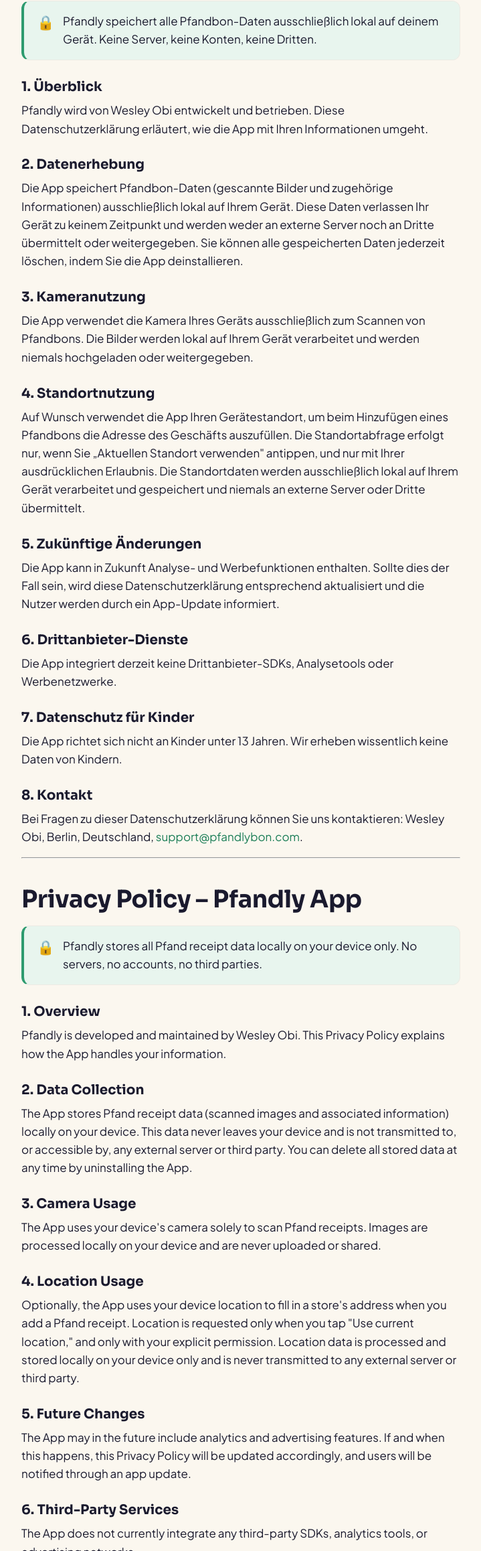
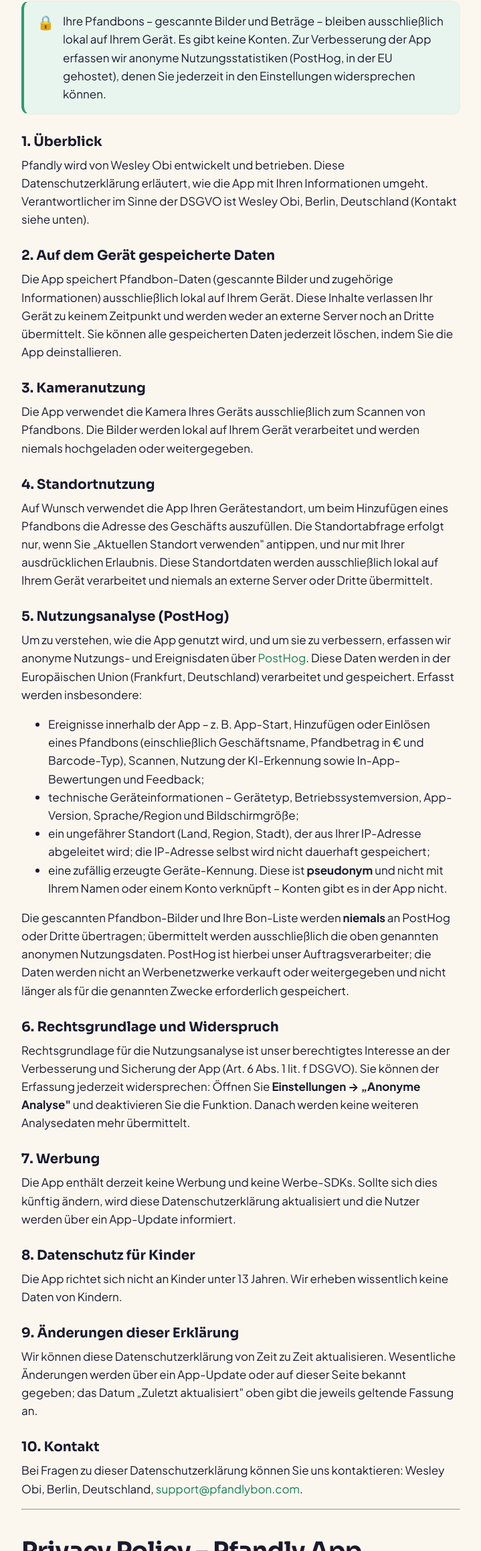
Before and after one commit to W3sley0Bi/pfandlybon, a plain HTML site: page privacy.html in a window 1280 px wide. Shown: the part 484-2800 px from the top of the page at 67% size, without its empty margins (280-999 px from the left). Drawn offline with Linux system fonts and the light colour scheme.

Commit message:
feat: update privacy policy to include PostHog analytics and user opt-out option

```diff
--- a/privacy.html
+++ b/privacy.html
@@ -4,7 +4,7 @@
 <meta charset="utf-8">
 <meta name="viewport" content="width=device-width, initial-scale=1">
 <title>Privacy Policy — Pfandly</title>
-<meta name="description" content="Pfandly Privacy Policy / Datenschutzerklärung. Your Pfand data stays on your device — no account, no servers, no third parties.">
+<meta name="description" content="Pfandly Privacy Policy / Datenschutzerklärung. Your Pfand receipts stay on your device. We collect anonymous usage analytics (PostHog, EU-hosted) to improve the app — opt out anytime.">
 <link rel="icon" href="assets/img/favicon.png">
 <link rel="stylesheet" href="assets/css/styles.css">
 <script src="assets/js/site.js"></script>
@@ -34,7 +34,7 @@
 
 <main class="container prose section">
   <h1>Privacy Policy</h1>
-  <p class="muted">Last updated: May 30, 2026</p>
+  <p class="muted">Last updated: June 6, 2026</p>
 
   <nav class="langbar">
     <a href="privacy.html#de" class="is-active">🇩🇪 Deutsch</a>
@@ -47,31 +47,44 @@
 
     <div class="callout callout--green">
       <span class="callout__icon">🔒</span>
-      <div>Pfandly speichert alle Pfandbon-Daten ausschließlich lokal auf deinem Gerät. Keine Server, keine Konten, keine Dritten.</div>
+      <div>Ihre Pfandbons – gescannte Bilder und Beträge – bleiben ausschließlich lokal auf Ihrem Gerät. Es gibt keine Konten. Zur Verbesserung der App erfassen wir anonyme Nutzungsstatistiken (PostHog, in der EU gehostet), denen Sie jederzeit in den Einstellungen widersprechen können.</div>
     </div>
 
     <h3>1. Überblick</h3>
-    <p>Pfandly wird von Wesley Obi entwickelt und betrieben. Diese Datenschutzerklärung erläutert, wie die App mit Ihren Informationen umgeht.</p>
+    <p>Pfandly wird von Wesley Obi entwickelt und betrieben. Diese Datenschutzerklärung erläutert, wie die App mit Ihren Informationen umgeht. Verantwortlicher im Sinne der DSGVO ist Wesley Obi, Berlin, Deutschland (Kontakt siehe unten).</p>
 
-    <h3>2. Datenerhebung</h3>
-    <p>Die App speichert Pfandbon-Daten (gescannte Bilder und zugehörige Informationen) ausschließlich lokal auf Ihrem Gerät. Diese Daten verlassen Ihr Gerät zu keinem Zeitpunkt und werden weder an externe Server noch an Dritte übermittelt oder weitergegeben. Sie können alle gespeicherten Daten jederzeit löschen, indem Sie die App deinstallieren.</p>
+    <h3>2. Auf dem Gerät gespeicherte Daten</h3>
+    <p>Die App speichert Pfandbon-Daten (gescannte Bilder und zugehörige Informationen) ausschließlich lokal auf Ihrem Gerät. Diese Inhalte verlassen Ihr Gerät zu keinem Zeitpunkt und werden weder an externe Server noch an Dritte übermittelt. Sie können alle gespeicherten Daten jederzeit löschen, indem Sie die App deinstallieren.</p>
 
     <h3>3. Kameranutzung</h3>
     <p>Die App verwendet die Kamera Ihres Geräts ausschließlich zum Scannen von Pfandbons. Die Bilder werden lokal auf Ihrem Gerät verarbeitet und werden niemals hochgeladen oder weitergegeben.</p>
 
     <h3>4. Standortnutzung</h3>
-    <p>Auf Wunsch verwendet die App Ihren Gerätestandort, um beim Hinzufügen eines Pfandbons die Adresse des Geschäfts auszufüllen. Die Standortabfrage erfolgt nur, wenn Sie „Aktuellen Standort verwenden" antippen, und nur mit Ihrer ausdrücklichen Erlaubnis. Die Standortdaten werden ausschließlich lokal auf Ihrem Gerät verarbeitet und gespeichert und niemals an externe Server oder Dritte übermittelt.</p>
+    <p>Auf Wunsch verwendet die App Ihren Gerätestandort, um beim Hinzufügen eines Pfandbons die Adresse des Geschäfts auszufüllen. Die Standortabfrage erfolgt nur, wenn Sie „Aktuellen Standort verwenden" antippen, und nur mit Ihrer ausdrücklichen Erlaubnis. Diese Standortdaten werden ausschließlich lokal auf Ihrem Gerät verarbeitet und niemals an externe Server oder Dritte übermittelt.</p>
 
-    <h3>5. Zukünftige Änderungen</h3>
-    <p>Die App kann in Zukunft Analyse- und Werbefunktionen enthalten. Sollte dies der Fall sein, wird diese Datenschutzerklärung entsprechend aktualisiert und die Nutzer werden durch ein App-Update informiert.</p>
+    <h3>5. Nutzungsanalyse (PostHog)</h3>
+    <p>Um zu verstehen, wie die App genutzt wird, und um sie zu verbessern, erfassen wir anonyme Nutzungs- und Ereignisdaten über <a href="https://posthog.com" rel="noopener" target="_blank">PostHog</a>. Diese Daten werden in der Europäischen Union (Frankfurt, Deutschland) verarbeitet und gespeichert. Erfasst werden insbesondere:</p>
+    <ul>
+      <li>Ereignisse innerhalb der App – z. B. App-Start, Hinzufügen oder Einlösen eines Pfandbons (einschließlich Geschäftsname, Pfandbetrag in € und Barcode-Typ), Scannen, Nutzung der KI-Erkennung sowie In-App-Bewertungen und Feedback;</li>
+      <li>technische Geräteinformationen – Gerätetyp, Betriebssystemversion, App-Version, Sprache/Region und Bildschirmgröße;</li>
+      <li>ein ungefährer Standort (Land, Region, Stadt), der aus Ihrer IP-Adresse abgeleitet wird; die IP-Adresse selbst wird nicht dauerhaft gespeichert;</li>
+      <li>eine zufällig erzeugte Geräte-Kennung. Diese ist <strong>pseudonym</strong> und nicht mit Ihrem Namen oder einem Konto verknüpft – Konten gibt es in der App nicht.</li>
+    </ul>
+    <p>Die gescannten Pfandbon-Bilder und Ihre Bon-Liste werden <strong>niemals</strong> an PostHog oder Dritte übertragen; übermittelt werden ausschließlich die oben genannten anonymen Nutzungsdaten. PostHog ist hierbei unser Auftragsverarbeiter; die Daten werden nicht an Werbenetzwerke verkauft oder weitergegeben und nicht länger als für die genannten Zwecke erforderlich gespeichert.</p>
 
-    <h3>6. Drittanbieter-Dienste</h3>
-    <p>Die App integriert derzeit keine Drittanbieter-SDKs, Analysetools oder Werbenetzwerke.</p>
+    <h3>6. Rechtsgrundlage und Widerspruch</h3>
+    <p>Rechtsgrundlage für die Nutzungsanalyse ist unser berechtigtes Interesse an der Verbesserung und Sicherung der App (Art. 6 Abs. 1 lit. f DSGVO). Sie können der Erfassung jederzeit widersprechen: Öffnen Sie <strong>Einstellungen → „Anonyme Analyse"</strong> und deaktivieren Sie die Funktion. Danach werden keine weiteren Analysedaten mehr übermittelt.</p>
 
-    <h3>7. Datenschutz für Kinder</h3>
+    <h3>7. Werbung</h3>
+    <p>Die App enthält derzeit keine Werbung und keine Werbe-SDKs. Sollte sich dies künftig ändern, wird diese Datenschutzerklärung aktualisiert und die Nutzer werden über ein App-Update informiert.</p>
+
+    <h3>8. Datenschutz für Kinder</h3>
     <p>Die App richtet sich nicht an Kinder unter 13 Jahren. Wir erheben wissentlich keine Daten von Kindern.</p>
 
-    <h3>8. Kontakt</h3>
+    <h3>9. Änderungen dieser Erklärung</h3>
+    <p>Wir können diese Datenschutzerklärung von Zeit zu Zeit aktualisieren. Wesentliche Änderungen werden über ein App-Update oder auf dieser Seite bekannt gegeben; das Datum „Zuletzt aktualisiert" oben gibt die jeweils geltende Fassung an.</p>
+
+    <h3>10. Kontakt</h3>
     <p>Bei Fragen zu dieser Datenschutzerklärung können Sie uns kontaktieren: Wesley Obi, Berlin, Deutschland, <a href="mailto:support@pfandlybon.com">support@pfandlybon.com</a>.</p>
   </section>
 
@@ -83,31 +96,44 @@
 
     <div class="callout callout--green">
       <span class="callout__icon">🔒</span>
-      <div>Pfandly stores all Pfand receipt data locally on your device only. No servers, no accounts, no third parties.</div>
+      <div>Your Pfand receipts — scanned images and amounts — stay on your device only. There are no accounts. To improve the app we collect anonymous usage analytics (PostHog, hosted in the EU), which you can opt out of anytime in Settings.</div>
     </div>
 
     <h3>1. Overview</h3>
-    <p>Pfandly is developed and maintained by Wesley Obi. This Privacy Policy explains how the App handles your information.</p>
+    <p>Pfandly is developed and maintained by Wesley Obi. This Privacy Policy explains how the App handles your information. The data controller under the GDPR is Wesley Obi, Berlin, Germany (contact below).</p>
 
-    <h3>2. Data Collection</h3>
-    <p>The App stores Pfand receipt data (scanned images and associated information) locally on your device. This data never leaves your device and is not transmitted to, or accessible by, any external server or third party. You can delete all stored data at any time by uninstalling the App.</p>
+    <h3>2. Data Stored on Your Device</h3>
+    <p>The App stores Pfand receipt data (scanned images and associated information) locally on your device. This content never leaves your device and is not transmitted to, or accessible by, any external server or third party. You can delete all stored data at any time by uninstalling the App.</p>
 
     <h3>3. Camera Usage</h3>
     <p>The App uses your device's camera solely to scan Pfand receipts. Images are processed locally on your device and are never uploaded or shared.</p>
 
     <h3>4. Location Usage</h3>
-    <p>Optionally, the App uses your device location to fill in a store's address when you add a Pfand receipt. Location is requested only when you tap "Use current location," and only with your explicit permission. Location data is processed and stored locally on your device only and is never transmitted to any external server or third party.</p>
+    <p>Optionally, the App uses your device location to fill in a store's address when you add a Pfand receipt. Location is requested only when you tap "Use current location," and only with your explicit permission. This location data is processed locally on your device only and is never transmitted to any external server or third party.</p>
 
-    <h3>5. Future Changes</h3>
-    <p>The App may in the future include analytics and advertising features. If and when this happens, this Privacy Policy will be updated accordingly, and users will be notified through an app update.</p>
+    <h3>5. Usage Analytics (PostHog)</h3>
+    <p>To understand how the App is used and to improve it, we collect anonymous usage and event data through <a href="https://posthog.com" rel="noopener" target="_blank">PostHog</a>. This data is processed and stored within the European Union (Frankfurt, Germany). Specifically, we collect:</p>
+    <ul>
+      <li>in-app events — e.g. app opens, adding or redeeming a Pfand receipt (including store name, deposit value in €, and barcode type), scanning, use of AI recognition, and in-app ratings and feedback;</li>
+      <li>technical device information — device type, operating system version, app version, language/region, and screen size;</li>
+      <li>an approximate location (country, region, city) derived from your IP address; the IP address itself is not stored permanently;</li>
+      <li>a randomly generated device identifier. This is <strong>pseudonymous</strong> and is not linked to your name or an account — the App has no accounts.</li>
+    </ul>
+    <p>Your scanned receipt images and your bon list are <strong>never</strong> sent to PostHog or any third party; only the anonymous usage data above is transmitted. PostHog acts as our data processor; the data is not sold or shared with advertising networks and is not retained longer than necessary for these purposes.</p>
 
-    <h3>6. Third-Party Services</h3>
-    <p>The App does not currently integrate any third-party SDKs, analytics tools, or advertising networks.</p>
+    <h3>6. Legal Basis and Opt-Out</h3>
+    <p>The legal basis for usage analytics is our legitimate interest in improving and securing the App (Art. 6(1)(f) GDPR). You can opt out at any time: open <strong>Settings → "Anonymous analytics"</strong> and turn it off. No further analytics data will be sent after that.</p>
 
-    <h3>7. Children's Privacy</h3>
+    <h3>7. Advertising</h3>
+    <p>The App currently contains no advertising and no advertising SDKs. If this changes in the future, this Privacy Policy will be updated and users will be notified through an app update.</p>
+
+    <h3>8. Children's Privacy</h3>
     <p>The App is not directed at children under 13. We do not knowingly collect data from children.</p>
 
-    <h3>8. Contact</h3>
+    <h3>9. Changes to This Policy</h3>
+    <p>We may update this Privacy Policy from time to time. Material changes will be announced through an app update or on this page; the "Last updated" date above indicates the current version.</p>
+
+    <h3>10. Contact</h3>
     <p>If you have any questions about this Privacy Policy, you can contact us at: Wesley Obi, Berlin, Germany, <a href="mailto:support@pfandlybon.com">support@pfandlybon.com</a>.</p>
   </section>
 </main>
```
